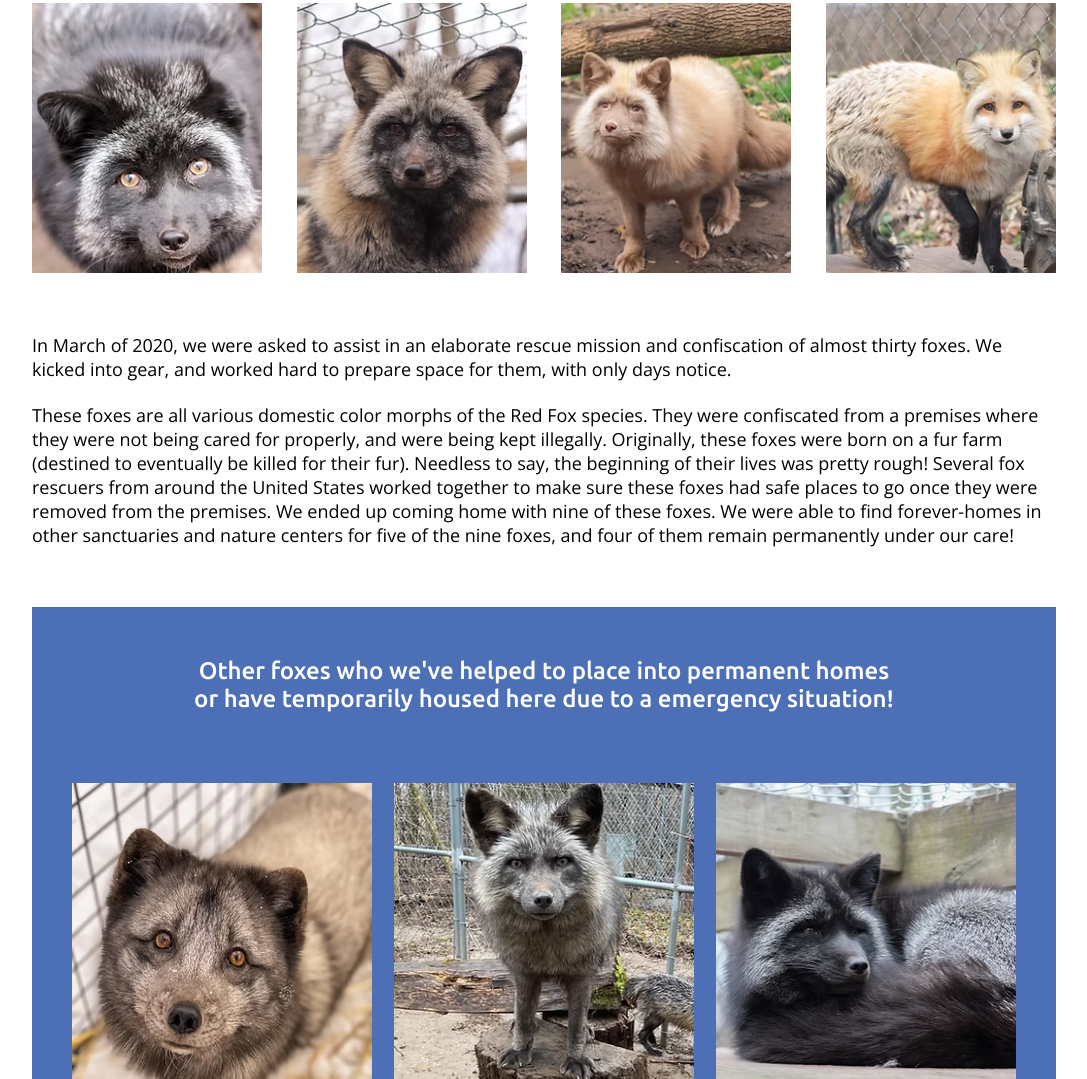
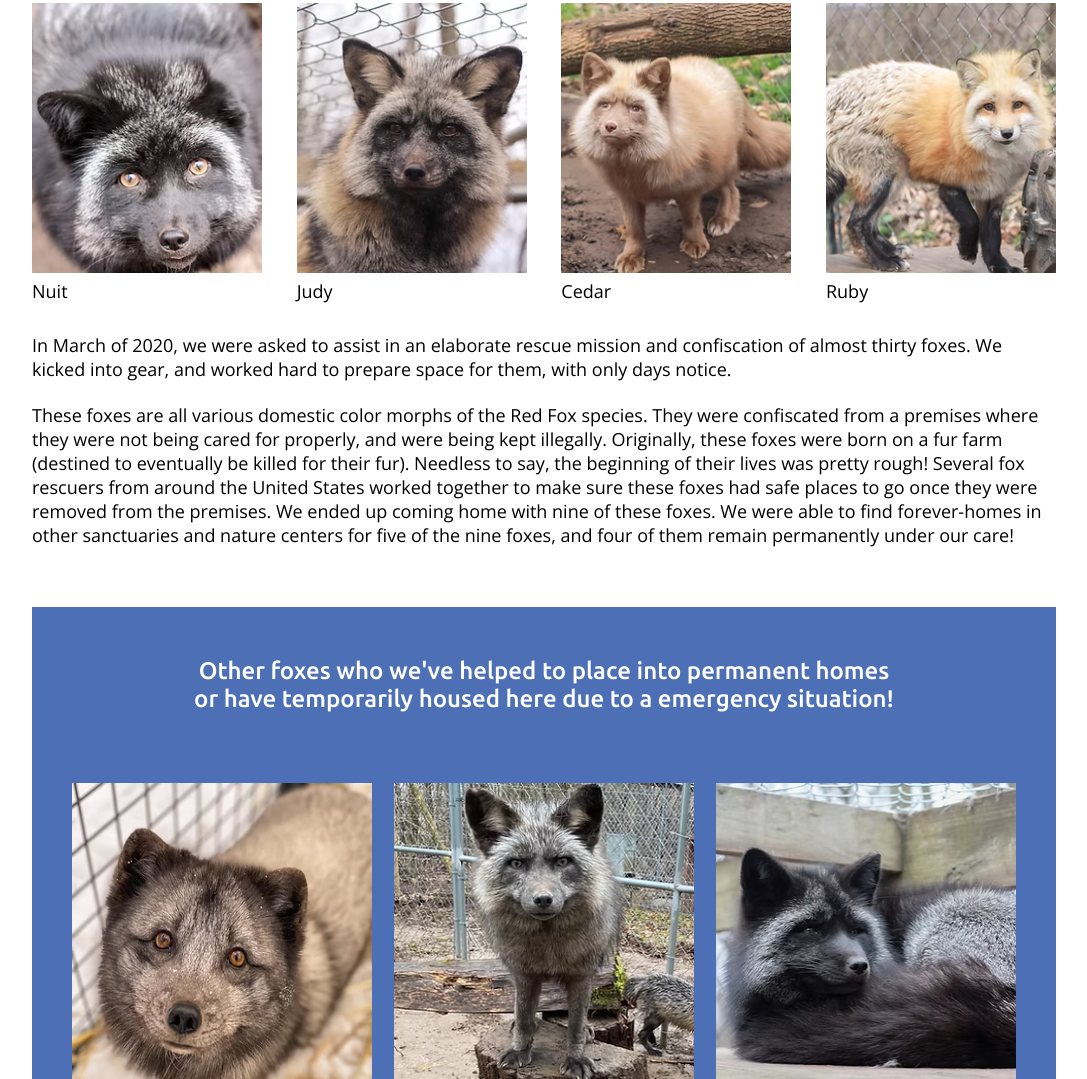
Before and after one commit to ag-927/artic-fox-daily, a plain HTML site: page our-residents.html in a window 1280 px wide. Shown: the part 2433-3512 px from the top of the page, without its empty margins (96-1183 px from the left). Drawn offline with nearby package versions, Linux system fonts and the light colour scheme.

Commit message:
Update style.css

```diff
--- a/style.css
+++ b/style.css
@@ -325,6 +325,9 @@ hr{
     gap: 10px;
     justify-content: space-between;
     margin: 30px 0;
+}
+
+.animal-name-container p{
     color: black;
 }
 
```
